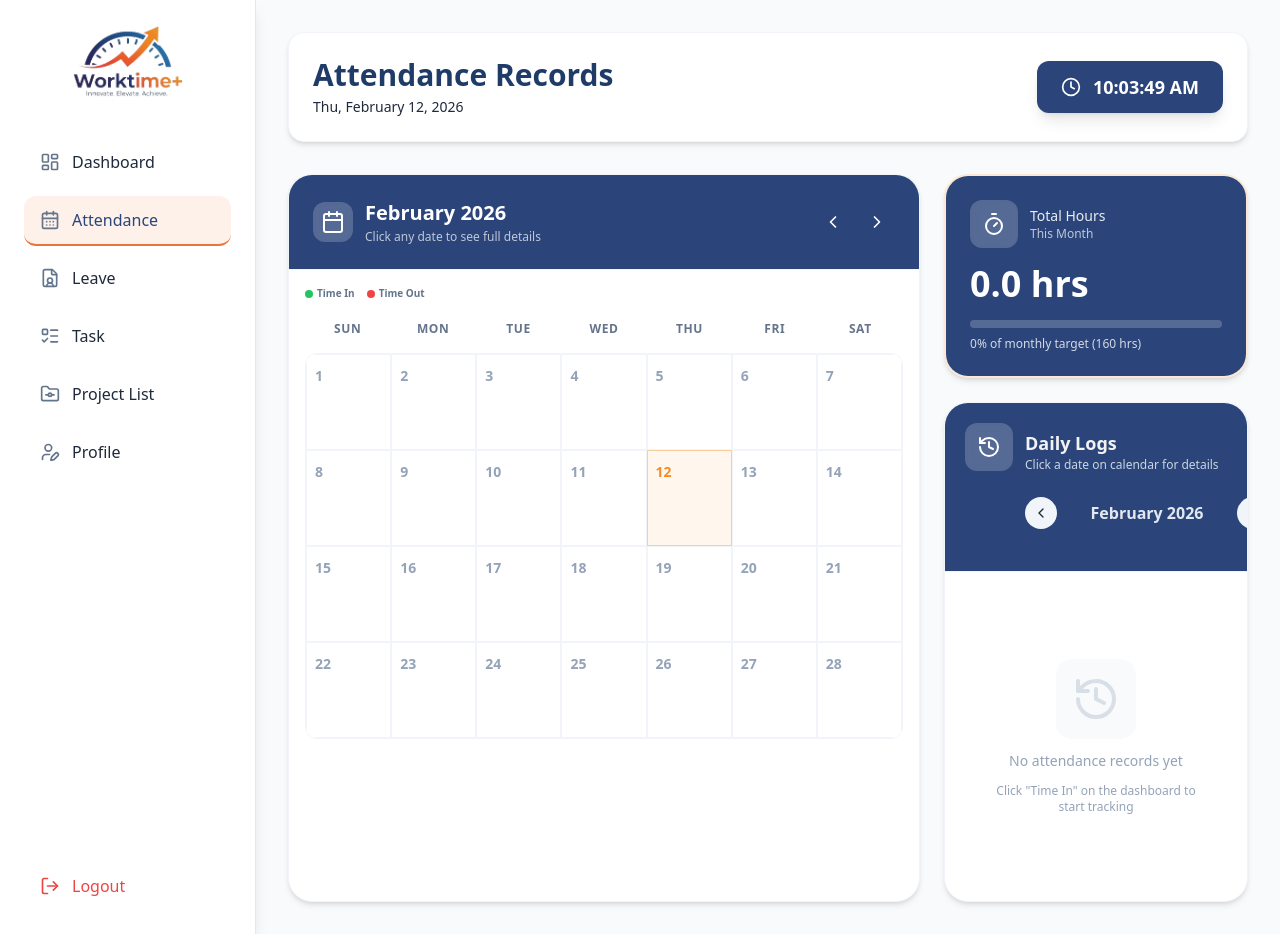
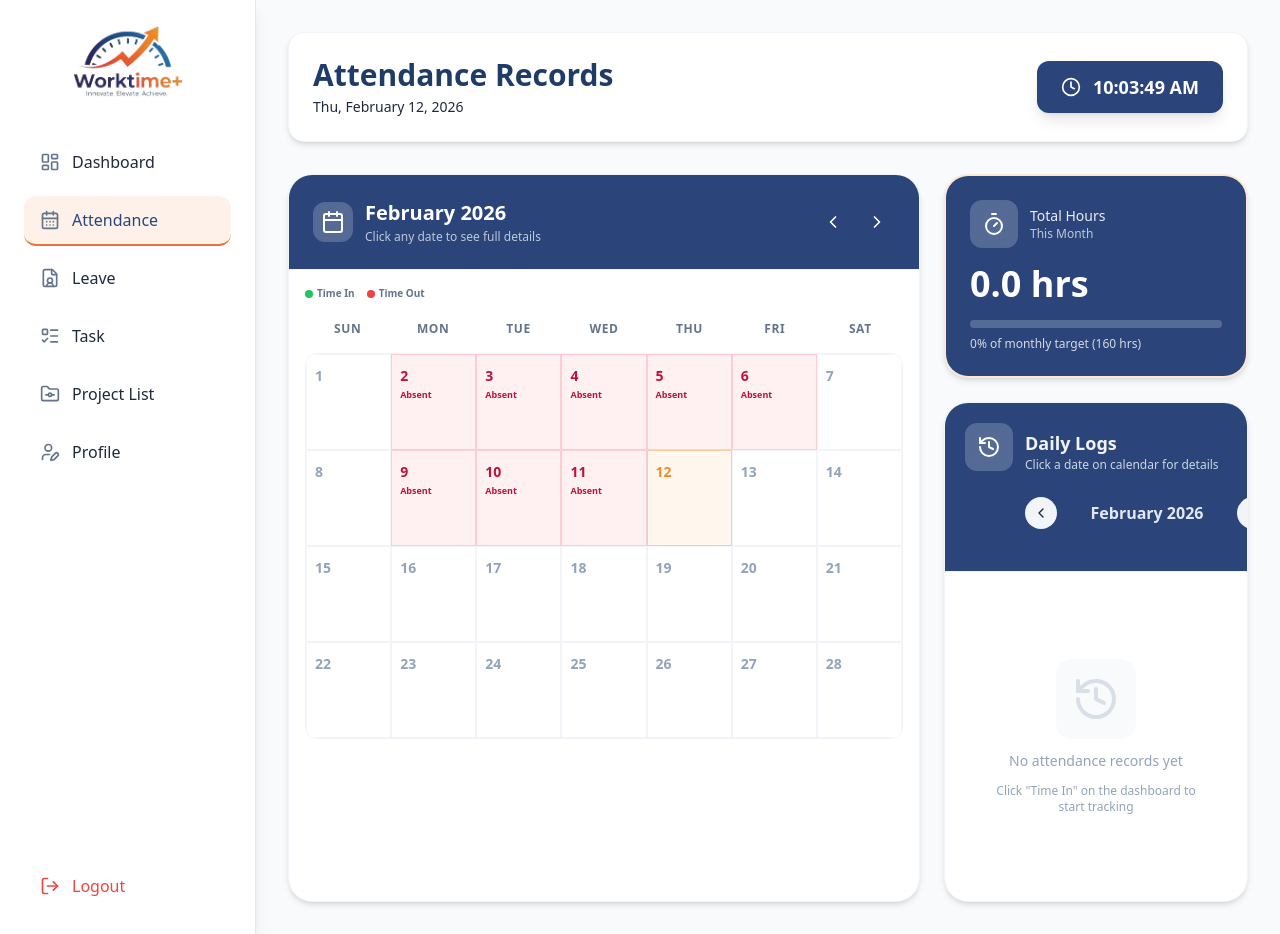
Before and after one commit to zantii3/Worktime, a React (Vite) app: page /attendance in a window 1280 px wide. Built offline with nearby package versions, Linux system fonts and the light colour scheme.

Commit message:
User Updated

```diff
--- a/src/pages/user/Attendance.tsx
+++ b/src/pages/user/Attendance.tsx
@@ -97,6 +97,24 @@ function formatMinutes(minutes: number): string {
   return m === 0 ? `${h}h` : `${h}h ${m}m`;
 }
 
+function hasAttendanceTime(
+  record: { timeIn?: string | null; timeOut?: string | null; lunchOut?: string | null; lunchIn?: string | null } | null | undefined
+): boolean {
+  return !!record?.timeIn || !!record?.timeOut || !!record?.lunchOut || !!record?.lunchIn;
+}
+
+function isWeekdayISO(dateStr: string): boolean {
+  const day = new Date(`${dateStr}T12:00:00`).getDay();
+  return day !== 0 && day !== 6;
+}
+
+function isPastDayISO(dateStr: string): boolean {
+  const target = new Date(`${dateStr}T00:00:00`);
+  const today = new Date();
+  const startOfToday = new Date(today.getFullYear(), today.getMonth(), today.getDate());
+  return target.getTime() < startOfToday.getTime();
+}
+
 // ─── Skeleton Loading Component ───────────────────────────────────────────────
 function LogSkeleton() {
   return (
@@ -164,6 +182,8 @@ function DayDetailModal({ dateStr, record, leaveType, onClose }: DayDetailProps)
   const lateMinutes = getLateMinutes(record?.timeIn ?? null, isToday ? now : undefined);
   const leaveCfg = leaveType ? getLeaveConfig(leaveType) : null;
   const date = new Date(dateStr + "T12:00:00");
+  const hasAnyAttendance = hasAttendanceTime(record);
+  const isAbsent = isWeekdayISO(dateStr) && isPastDayISO(dateStr) && !leaveType && !hasAnyAttendance;
 
   const totalHours = record?.hours ?? 0;
   const regularHours = Math.min(totalHours, 9);
@@ -199,10 +219,13 @@ function DayDetailModal({ dateStr, record, leaveType, onClose }: DayDetailProps)
             {date.toLocaleDateString("en-US", { month: "long", day: "numeric", year: "numeric" })}
           </h2>
           <div className="flex gap-2 mt-3 flex-wrap">
-            {!record?.timeIn && !leaveType && (
+            {isAbsent && (
+              <span className="px-3 py-1 bg-rose-400/30 text-rose-100 rounded-full text-xs font-bold">Absent</span>
+            )}
+            {!hasAnyAttendance && !leaveType && !isAbsent && (
               <span className="px-3 py-1 bg-slate-500/40 rounded-full text-xs font-bold">No Record</span>
             )}
-            {record?.timeIn && (
+            {hasAnyAttendance && (
               <span className={`px-3 py-1 rounded-full text-xs font-bold ${lateMinutes > 0 ? "bg-red-400/30 text-red-200" : "bg-green-400/30 text-green-200"}`}>
                 {lateMinutes > 0 ? `Late ${formatMinutes(lateMinutes)}` : "On Time"}
               </span>
@@ -222,7 +245,7 @@ function DayDetailModal({ dateStr, record, leaveType, onClose }: DayDetailProps)
 
         {/* Time breakdown */}
         <div className="p-5 space-y-3">
-          {record?.timeIn ? (
+          {hasAnyAttendance ? (
             <>
               <div className="grid grid-cols-2 gap-3">
                 <div className="bg-green-50 border border-green-200 rounded-2xl p-3">
@@ -328,7 +351,7 @@ function DayDetailModal({ dateStr, record, leaveType, onClose }: DayDetailProps)
               ) : (
                 <>
                   <Calendar className="w-10 h-10 mx-auto mb-2 opacity-30" />
-                  <p className="text-sm font-medium">No attendance recorded</p>
+                  <p className="text-sm font-medium">{isAbsent ? "Absent (no attendance recorded)" : "No attendance recorded"}</p>
                 </>
               )}
             </div>
@@ -456,7 +479,8 @@ function AttendanceApp() {
       const isToday = todayStr === dateStr;
       const leaveType = approvedLeaveMap.get(dateStr);
       const leaveCfg = leaveType ? getLeaveConfig(leaveType) : null;
-      const hasRecord = !!record?.timeIn;
+      const hasRecord = hasAttendanceTime(record);
+      const isAbsent = isWeekdayISO(dateStr) && isPastDayISO(dateStr) && !leaveType && !hasRecord;
 
       days.push(
         <motion.div
@@ -467,6 +491,8 @@ function AttendanceApp() {
           className={`h-16 sm:h-20 md:h-24 border p-1.5 sm:p-2 cursor-pointer transition-all relative overflow-hidden group ${
             leaveType
               ? `${leaveCfg!.bg} ${leaveCfg!.border} hover:brightness-95`
+              : isAbsent
+              ? "bg-rose-50 border-rose-200 hover:bg-rose-100/60"
               : isToday
               ? "bg-orange-50 border-[#F28C28]/40 hover:bg-orange-100/50"
               : hasRecord
@@ -475,7 +501,7 @@ function AttendanceApp() {
           }`}
         >
           <span className={`text-xs sm:text-sm font-bold ${
-            isToday ? "text-[#F28C28]" : leaveType ? leaveCfg!.text : hasRecord ? "text-[#1F3C68]" : "text-slate-400"
+            isToday ? "text-[#F28C28]" : leaveType ? leaveCfg!.text : isAbsent ? "text-rose-700" : hasRecord ? "text-[#1F3C68]" : "text-slate-400"
           }`}>
             {day}
           </span>
@@ -483,6 +509,12 @@ function AttendanceApp() {
           {leaveType && leaveCfg && (
             <div className={`mt-0.5 text-[8px] sm:text-[9px] font-bold ${leaveCfg.text} leading-tight`}>
               {leaveCfg.short}
+            </div>
+          )}
+
+          {isAbsent && (
+            <div className="mt-0.5 text-[8px] sm:text-[9px] font-bold text-rose-700 leading-tight">
+              Absent
             </div>
           )}
 
@@ -704,6 +736,8 @@ function AttendanceApp() {
                         const leaveCfg = leaveType ? getLeaveConfig(leaveType) : null;
                         const isRecordToday = record.date === new Date().toLocaleDateString("en-CA");
                         const late = getLateMinutes(record.timeIn ?? null, isRecordToday ? currentTime : undefined);
+                        const hasRecord = hasAttendanceTime(record);
+                        const isAbsent = isWeekdayISO(record.date) && isPastDayISO(record.date) && !leaveType && !hasRecord;
 
                         return (
                           <motion.div
@@ -728,6 +762,11 @@ function AttendanceApp() {
                                   {leaveType && leaveCfg && (
                                     <span className={`text-[9px] font-bold px-1.5 py-0.5 rounded-full border ${leaveCfg.bg} ${leaveCfg.text} ${leaveCfg.border}`}>
                                       {leaveCfg.short}
+                                    </span>
+                                  )}
+                                  {isAbsent && (
+                                    <span className="text-[9px] font-bold text-rose-600 bg-rose-50 border border-rose-200 px-1.5 py-0.5 rounded-full">
+                                      Absent
                                     </span>
                                   )}
                                 </div>
```
